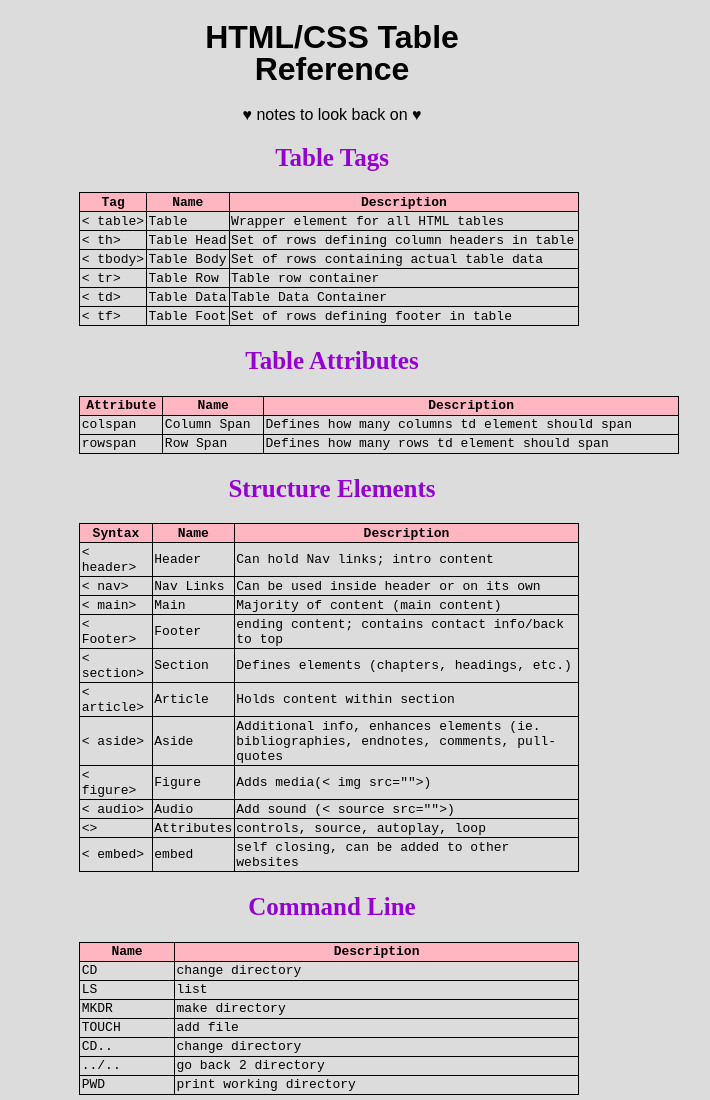
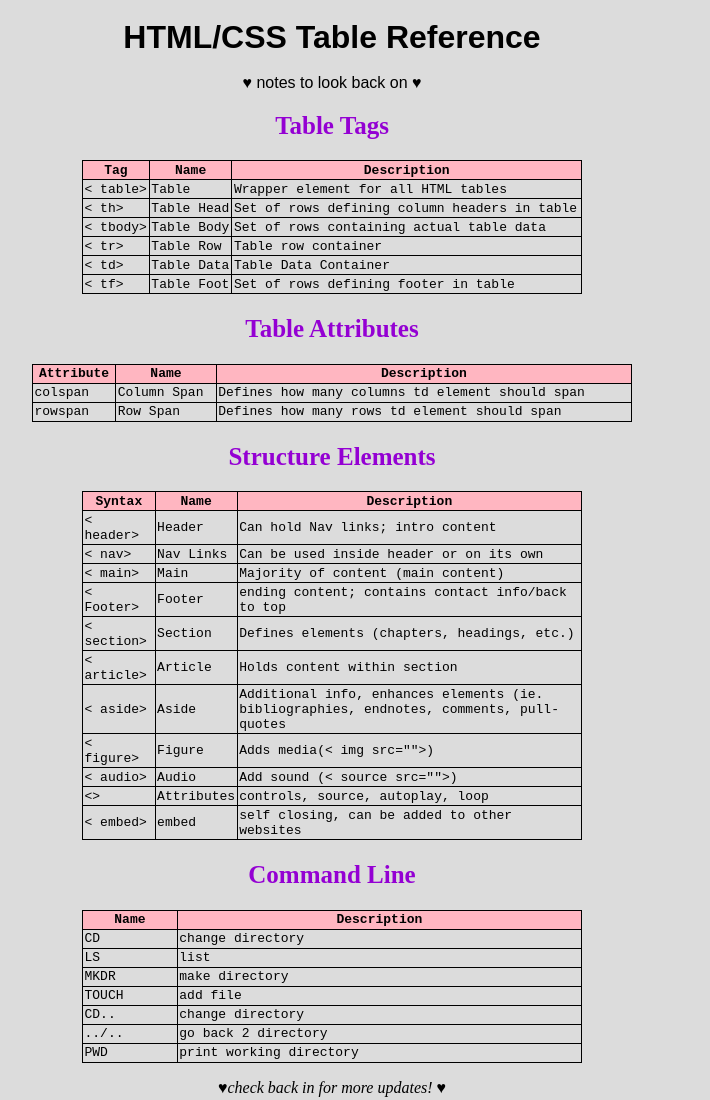
Before and after one commit to bytemedarling/thecheatsheet, a plain HTML site: page index.html in a window 1280 px wide. Shown: the top 1100 px of the page, without its empty margins (308-1018 px from the left). Drawn offline with Linux system fonts and the light colour scheme.

Commit message:
Update style.css

```diff
--- a/css/style.css
+++ b/css/style.css
@@ -1,8 +1,8 @@
 #banner {
     color: black;
     text-align: center;
-    margin-left: 500px;
-    margin-right: 500px;
+    margin-left: auto;
+    margin-right: auto;
     line-height: 1.0;
     font-family: Arial, Helvetica, sans-serif;
 }
@@ -30,13 +30,13 @@ footer p {
 
 table {
     width: 500px;
-    margin-left: 30%;
-    margin-right: 30%;
+    margin-left: auto;
+    margin-right: auto;
 }
 .ta {
     width: 600px;
-    margin-left: 30%;
-    margin-right: 30%;
+    margin-left: auto;
+    margin-right: auto;
 }
 table, th, td {
     border: 1px solid #000;
```
